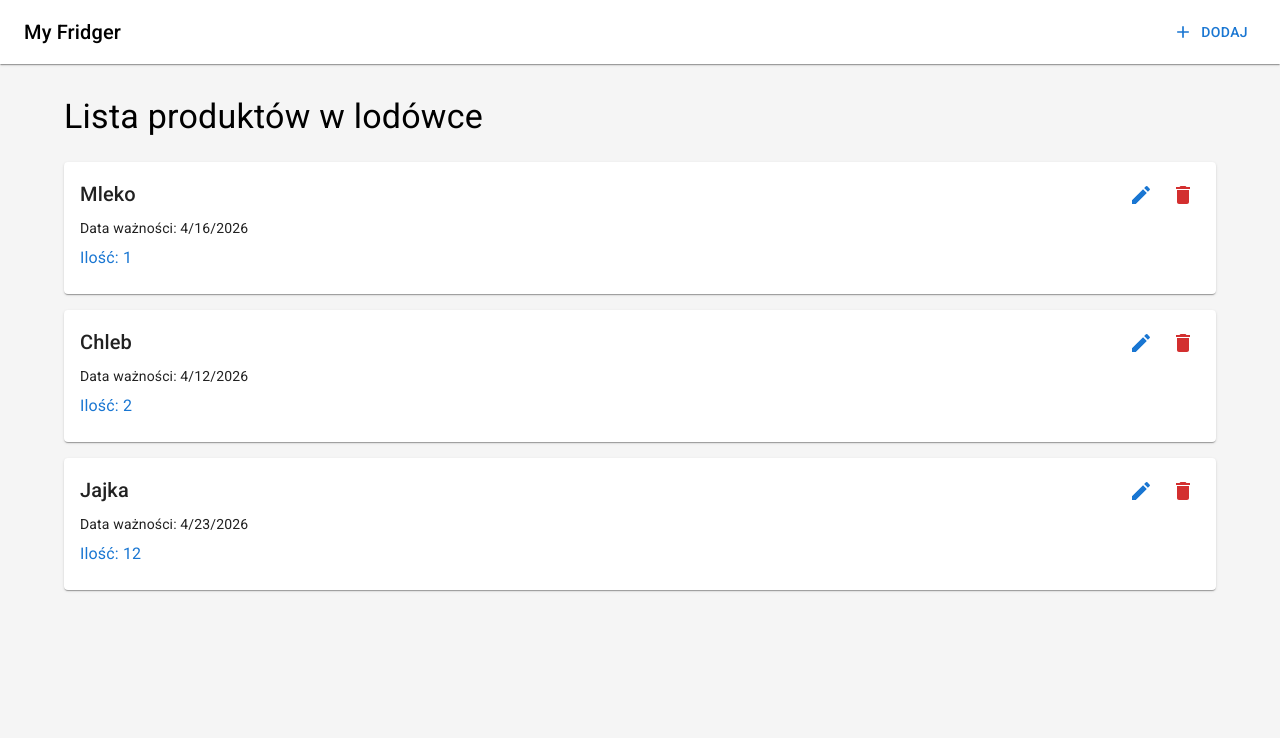
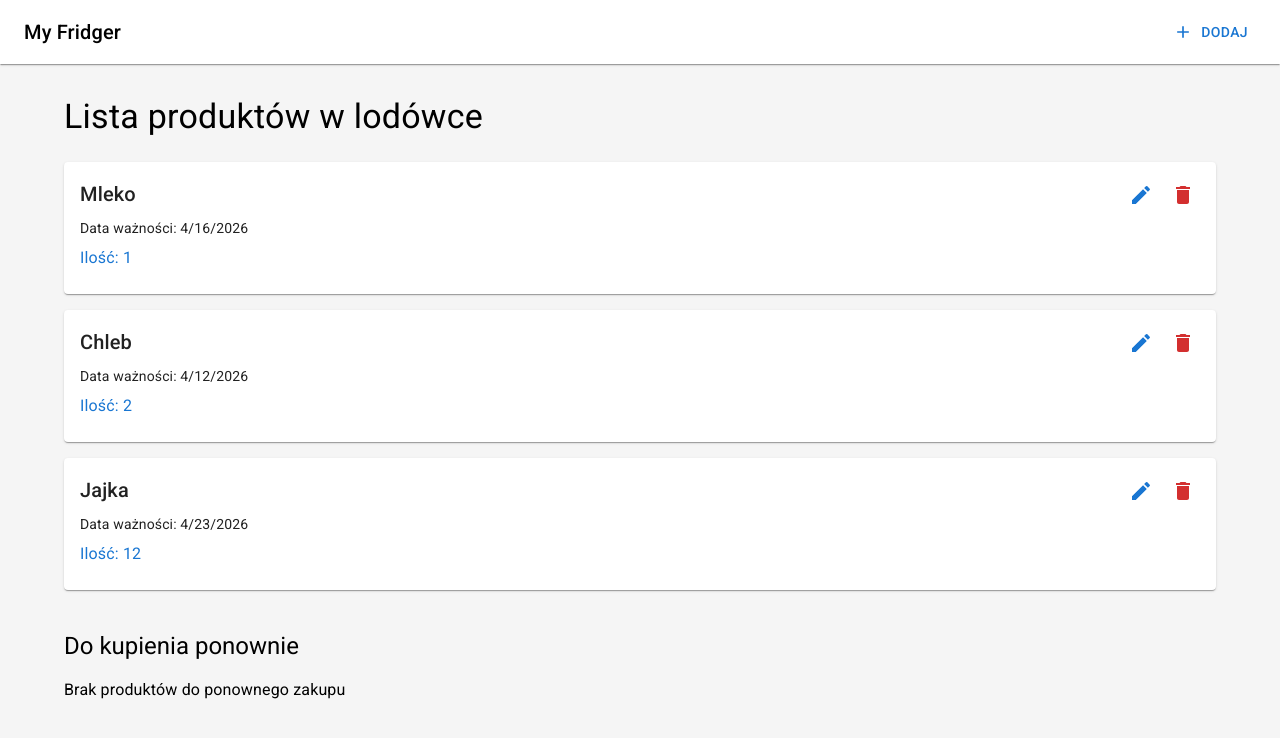
Before and after one commit to LukeZyte/my-fridger, a React (Vite) app: page /fridge in a window 1280 px wide. Shown: the top 738 px of the page. Built offline with nearby package versions, Linux system fonts and the light colour scheme.

Commit message:
fix: handle expiration date and product amount validation

```diff
--- a/src/components/ProductForm.tsx
+++ b/src/components/ProductForm.tsx
@@ -26,7 +26,7 @@ export default function ProductForm({
     name: initialProduct?.name || "",
     amount: initialProduct?.amount || 1,
     expirationDate: initialProduct
-      ? initialProduct.expirationDate.toISOString().split("T")[0]
+      ? initialProduct.expirationDate?.toISOString().split("T")[0] || ""
       : "",
   });
 
@@ -39,13 +39,13 @@ export default function ProductForm({
       newErrors.name = "Nazwa produktu jest wymagana";
     }
 
-    if (formData.amount < 1) {
-      newErrors.amount = "Ilość musi być większa niż 0";
+    if (formData.amount < 0) {
+      newErrors.amount = "Ilość nie może być ujemna";
     }
 
-    if (!formData.expirationDate) {
+    if (formData.amount > 0 && !formData.expirationDate) {
       newErrors.expirationDate = "Data ważności jest wymagana";
-    } else {
+    } else if (formData.amount > 0 && formData.expirationDate) {
       const selectedDate = new Date(formData.expirationDate);
       if (selectedDate < new Date()) {
         newErrors.expirationDate = "Data ważności musi być w przyszłości";
@@ -67,7 +67,10 @@ export default function ProductForm({
       id: initialProduct?.id || Date.now().toString(),
       name: formData.name,
       amount: formData.amount,
-      expirationDate: new Date(formData.expirationDate),
+      expirationDate:
+        formData.amount === 0 && !formData.expirationDate
+          ? null
+          : new Date(formData.expirationDate),
     };
 
     onSubmit(newProduct);
@@ -108,7 +111,7 @@ export default function ProductForm({
             helperText={errors.amount}
             margin="normal"
             variant="outlined"
-            slotProps={{ htmlInput: { min: 1 } }}
+            slotProps={{ htmlInput: { min: 0 } }}
           />
 
           <TextField
--- a/src/components/ProductItem.tsx
+++ b/src/components/ProductItem.tsx
@@ -39,7 +39,10 @@ export default function ProductItem({ product }: Props) {
               sx={{ display: "flex", flexDirection: "column", gap: 1, mt: 1 }}
             >
               <Typography variant="body2" color="text.secondary">
-                Data ważności: {product.expirationDate.toLocaleDateString()}
+                Data ważności:{" "}
+                {product.expirationDate
+                  ? product.expirationDate.toLocaleDateString()
+                  : "nie dotyczy"}
               </Typography>
               <Typography color="primary">{`Ilość: ${product.amount}`}</Typography>
             </Box>
--- a/src/model/Product.ts
+++ b/src/model/Product.ts
@@ -2,5 +2,5 @@ export interface Product {
   id: string;
   name: string;
   amount: number;
-  expirationDate: Date;
+  expirationDate: Date | null;
 }
--- a/src/pages/Fridge.tsx
+++ b/src/pages/Fridge.tsx
@@ -3,6 +3,8 @@ import { useProducts } from "../store/ProductsContext";
 import ProductItem from "../components/ProductItem";
 export default function Fridge() {
   const { products } = useProducts();
+  const availableProducts = products.filter((product) => product.amount > 0);
+  const neededProducts = products.filter((product) => product.amount === 0);
 
   return (
     <Box>
@@ -10,12 +12,26 @@ export default function Fridge() {
         Lista produktów w lodówce
       </Typography>
 
-      {products.length === 0 ? (
+      {availableProducts.length === 0 ? (
         <Typography color="text.secondary">
           Lista produktów jest pusta
         </Typography>
       ) : (
-        products.map((product) => (
+        availableProducts.map((product) => (
+          <ProductItem key={product.id} product={product} />
+        ))
+      )}
+
+      <Typography variant="h5" sx={{ mt: 5, mb: 2 }}>
+        Do kupienia ponownie
+      </Typography>
+
+      {neededProducts.length === 0 ? (
+        <Typography color="text.secondary">
+          Brak produktów do ponownego zakupu
+        </Typography>
+      ) : (
+        neededProducts.map((product) => (
           <ProductItem key={product.id} product={product} />
         ))
       )}
--- a/src/store/ProductsContext.tsx
+++ b/src/store/ProductsContext.tsx
@@ -57,7 +57,7 @@ const loadProducts = (): Product[] => {
 
     return parsed.map((p: Product) => ({
       ...p,
-      expirationDate: new Date(p.expirationDate),
+      expirationDate: p.expirationDate ? new Date(p.expirationDate) : null,
     }));
   } catch {
     return sampleProducts;
```
